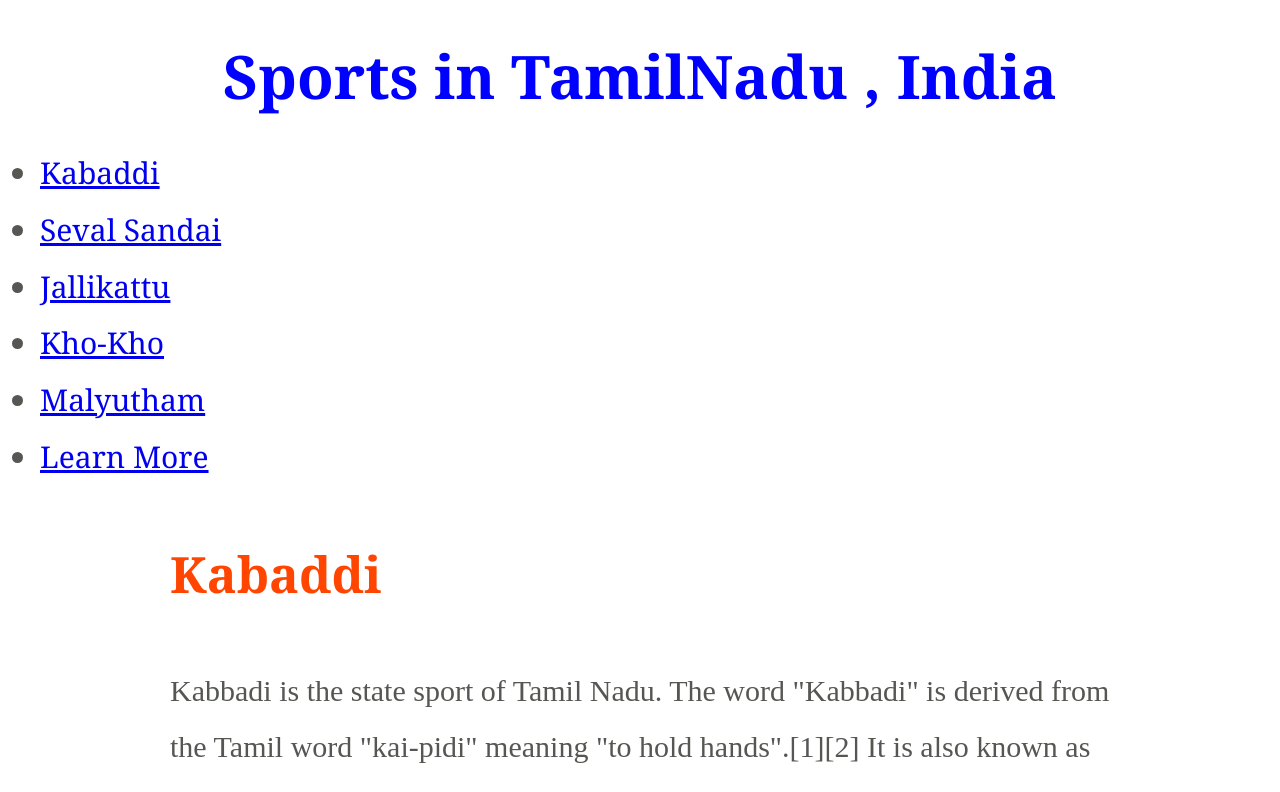
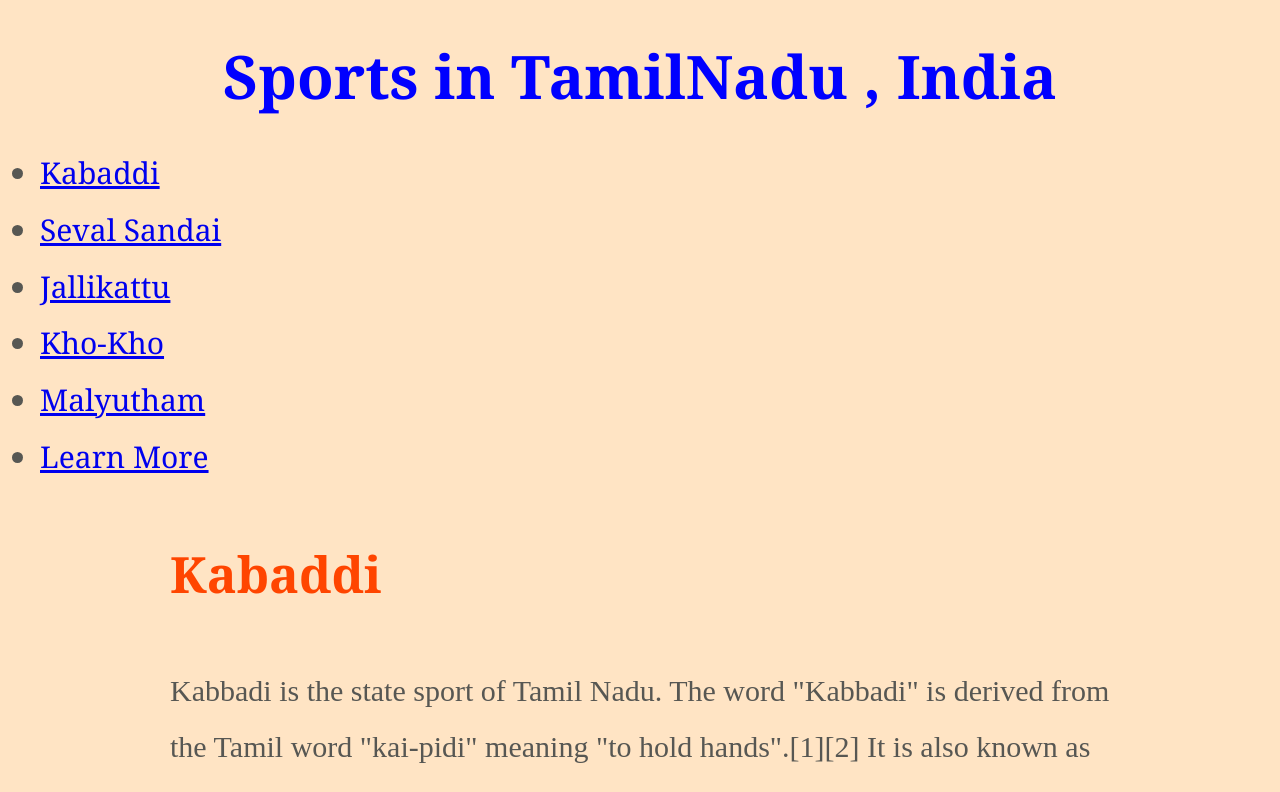
Before and after one commit to HariniDiya/html-me-something, a plain HTML site: page index.html in a window 1280 px wide. Shown: the top 792 px of the page. Drawn offline with Linux system fonts and the light colour scheme.

Commit message:
added background color

```diff
--- a/style.css
+++ b/style.css
@@ -4,8 +4,9 @@ html {
 	}
 body {
 	font: 75% georgia, sans-serif;
-	line-height: 1.88889;
-	color: #555753;
+    line-height: 1.88889;
+    background-color: bisque;
+	color: #575753;
 	 margin: 0;
 	padding: 0;
 	}
```
